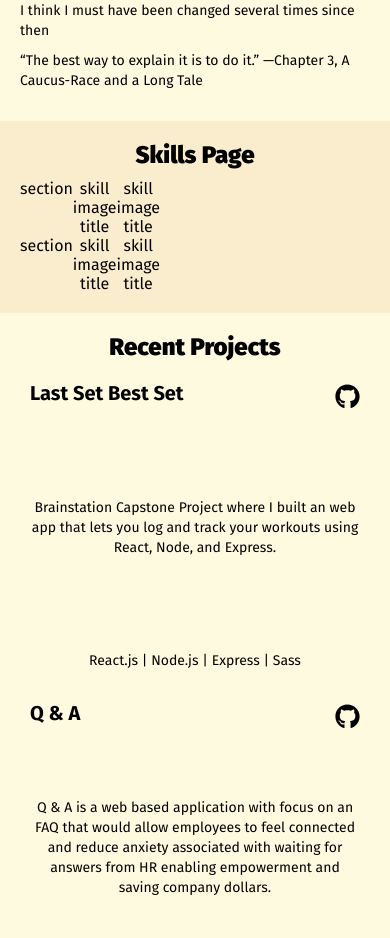
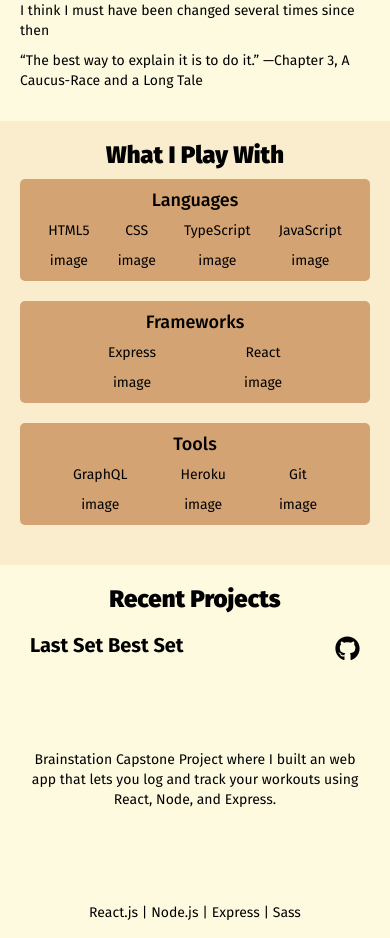
Before and after one commit to simmonekelly/website_ts, a React (Create React App) app: page / in a window 390 px wide. Shown: the part 768-1706 px from the top of the page. Built offline with nearby package versions, Linux system fonts and the light colour scheme.

Commit message:
mobile versio nof skills page

```diff
--- /dev/null
+++ b/src/components/SkillCard/Skill.tsx
@@ -0,0 +1,17 @@
+import React from "react";
+
+export type SkillProps = {
+  image: string;
+  name: string;
+};
+
+const Skill: React.FC<SkillProps> = ({ image, name }) => {
+  return (
+    <div>
+      <p>{name}</p>
+      <p>image</p>
+    </div>
+  );
+};
+
+export default Skill;
--- a/src/components/SkillCard/SkillCard.css
+++ b/src/components/SkillCard/SkillCard.css
@@ -1,4 +1,27 @@
-.section {
+.skill-category {
+  display: flex;
+  flex-direction: column;
+  background-color: #d4a373;
+  margin-bottom: 20px;
+  border-radius: 5px;
+  padding-top: 10px;
+}
+.skill-category-container {
   display: flex;
   flex-direction: row;
+  justify-content: space-evenly;
 }
+
+@media screen and (min-width: 481px) and (max-width: 768px) {
+  .aboutMe-columns {
+    display: flex;
+    flex-direction: row;
+  }
+}
+
+@media screen and (min-width: 769px) {
+  .aboutMe-columns {
+    display: flex;
+    flex-direction: row;
+  }
+}
--- a/src/components/SkillCard/SkillCard.tsx
+++ b/src/components/SkillCard/SkillCard.tsx
@@ -1,39 +1,26 @@
 import React from "react";
 import "./SkillCard.css";
+import type { SkillProps } from "./Skill";
+import Skill from "./Skill";
 
-type Props = {
-  image: string;
-  title: string;
+type SkillCardProps = {
+  skillCategory: SkillType;
 };
 
-const SkillCard: React.FC = () => {
+type SkillType = {
+  category: string;
+  skill: SkillProps[];
+};
+
+const SkillCard: React.FC<SkillCardProps> = ({ skillCategory }) => {
+  console.log(skillCategory);
   return (
-    <div>
-      <div className="section">
-        section
-        <div>
-          skill
-          <div>image</div>
-          <div>title</div>
-        </div>
-        <div>
-          skill
-          <div>image</div>
-          <div>title</div>
-        </div>
-      </div>
-      <div className="section">
-        section
-        <div>
-          skill
-          <div>image</div>
-          <div>title</div>
-        </div>
-        <div>
-          skill
-          <div>image</div>
-          <div>title</div>
-        </div>
+    <div className="skill-category">
+      <h3>{skillCategory.category}</h3>
+      <div className="skill-category-container">
+        {skillCategory.skill.map((skill) => {
+          return <Skill image={skill.image} name={skill.name} />;
+        })}
       </div>
     </div>
   );
--- a/src/pages/skills/Page.tsx
+++ b/src/pages/skills/Page.tsx
@@ -1,11 +1,16 @@
 import React from "react";
 import { SkillCard } from "../../components";
+import "./SkillsPage.css";
+import data from "./skillsData.json";
 
 const SkillsPage: React.FC = () => {
+  console.log(data);
   return (
     <div className="main-content_section">
-      <h1>Skills Page</h1>
-      <SkillCard />
+      <h1>What I Play With</h1>
+      {data.map((category, i) => {
+        return <SkillCard skillCategory={category} key={i} />;
+      })}
     </div>
   );
 };
--- /dev/null
+++ b/src/pages/skills/SkillsPage.css
@@ -0,0 +1,19 @@
+/* .aboutMe-columns {
+    text-align: left;
+    display: flex;
+    flex-direction: row;
+  }
+
+@media screen and (min-width: 481px) and (max-width: 768px) {
+.aboutMe-columns {
+    display: flex;
+    flex-direction: row;
+}
+}
+
+@media screen and (min-width: 769px) {
+.aboutMe-columns {
+    display: flex;
+    flex-direction: row;
+}
+} */
--- /dev/null
+++ b/src/pages/skills/skillsData.json
@@ -0,0 +1,26 @@
+[
+  {
+    "category": "Languages",
+    "skill": [
+      { "name": "HTML5", "image": "FaHtml5" },
+      { "name": "CSS", "image": "FaCss3Alt" },
+      { "name": "TypeScript", "image": "FaGit" },
+      { "name": "JavaScript", "image": "IoLogoJavascript" }
+    ]
+  },
+  {
+    "category": "Frameworks",
+    "skill": [
+      { "name": "Express", "image": "SiExpress" },
+      { "name": "React", "image": "FaReact" }
+    ]
+  },
+  {
+    "category": "Tools",
+    "skill": [
+      { "name": "GraphQL", "image": "GrMysql" },
+      { "name": "Heroku", "image": "GrHeroku" },
+      { "name": "Git", "image": "FaGithub" }
+    ]
+  }
+]
--- a/src/styles/global.css
+++ b/src/styles/global.css
@@ -29,7 +29,7 @@
 
 h3 {
   font-weight: 500;
-  font-size: 15px;
+  font-size: 18px;
   /* line-height: 18px; */
   margin: 0;
   padding-bottom: 10px;
@@ -37,7 +37,7 @@
 
 h4 {
   font-weight: 500;
-  font-size: 13px;
+  font-size: 16px;
   margin: 0;
   padding-bottom: 10px;
 }
```
Also changed, not shown: src/pages/skills/Page.css (deleted).
